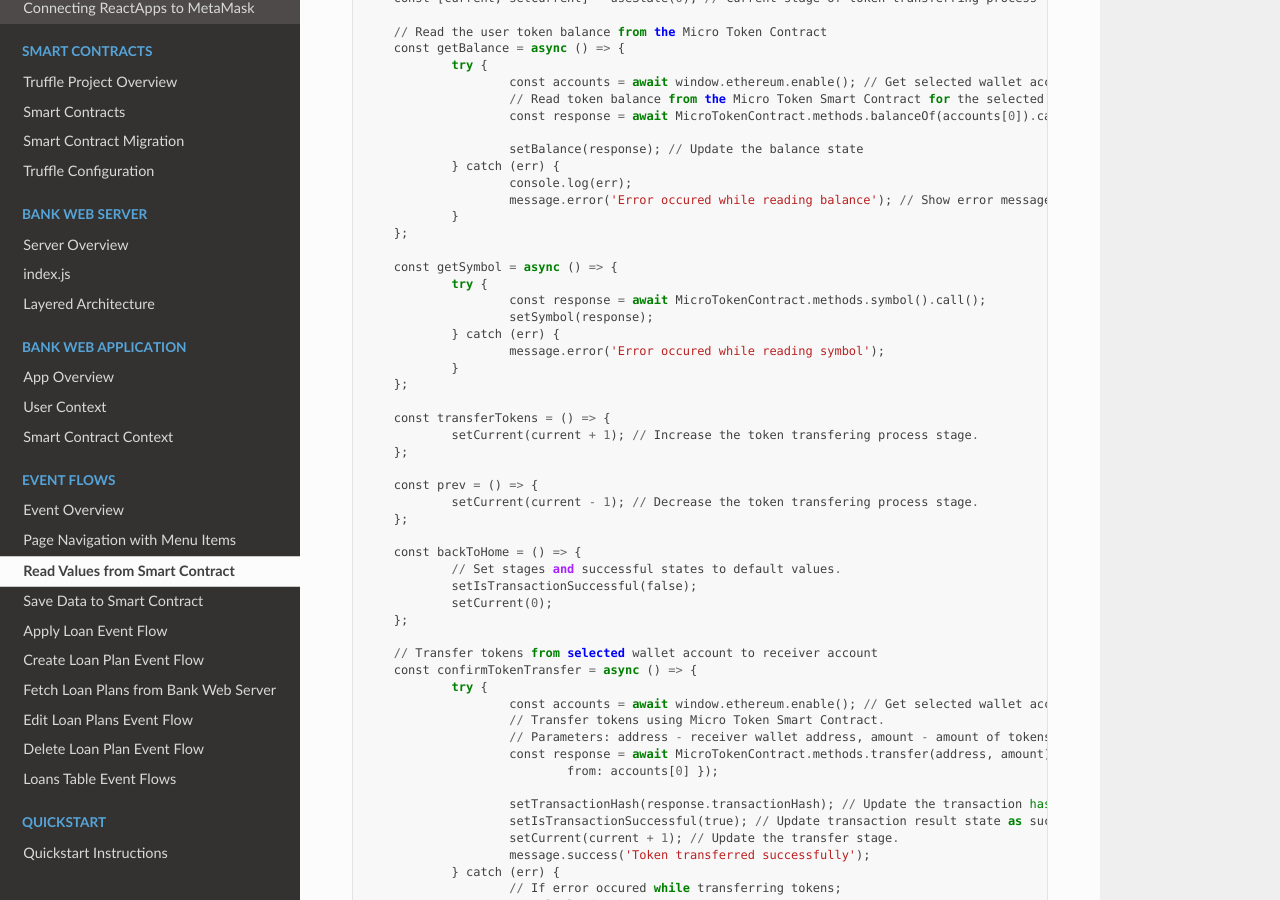
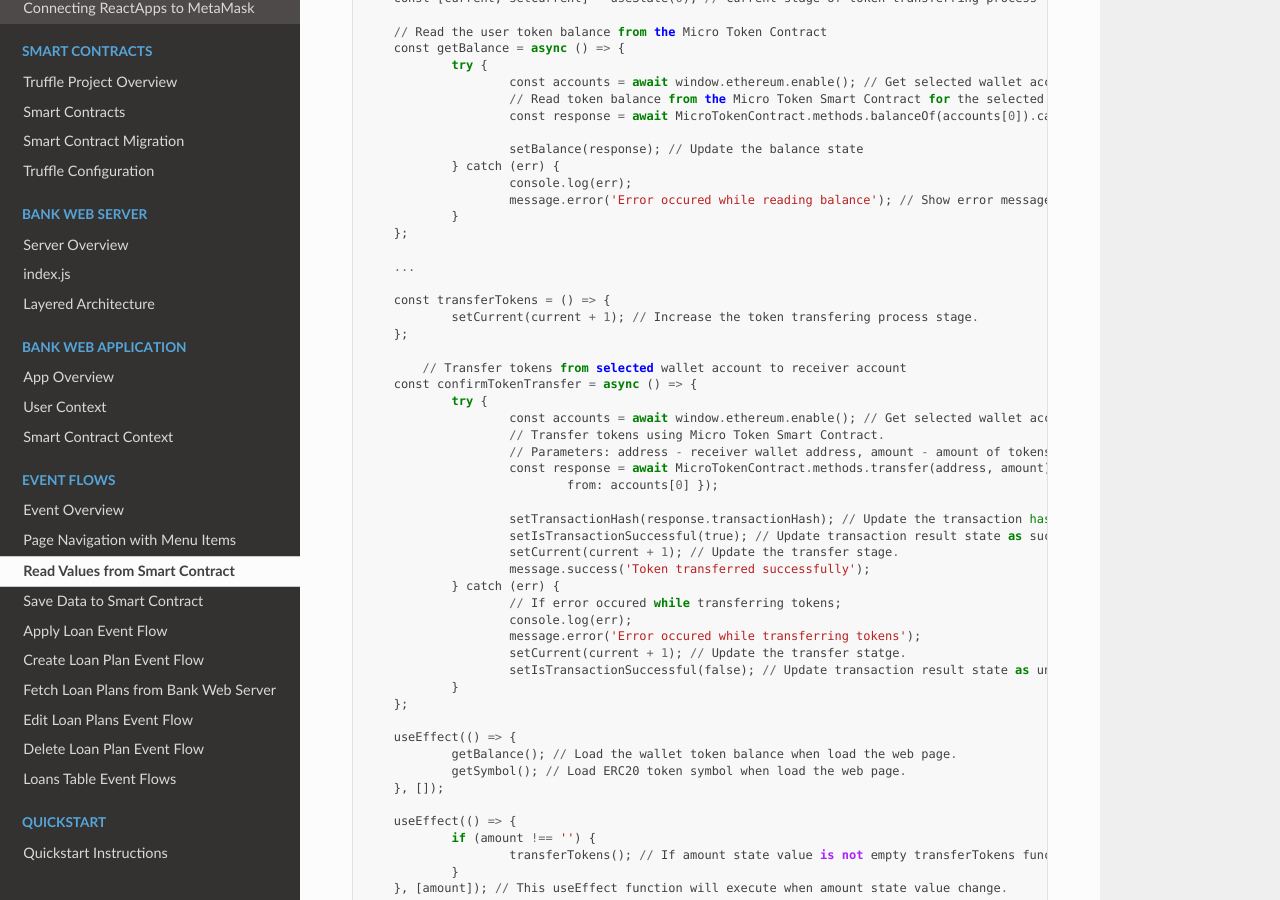
Before and after one commit to NivedithaKarthikeyan/LandregistryApp, a Sphinx documentation site: the page built from docs/source/eventFlow/readFromSmartContract.rst, in a window 1280 px wide and 900 px high, scrolled down 1735 px. Built offline with Sphinx 7.4.7 and the Read the Docs theme 2.0.0, drawn with Linux system fonts in a browser that asks for light colours.

Commit message:
Update docs/source/eventFlow/readFromSmartContract.rst

```diff
--- a/docs/source/eventFlow/readFromSmartContract.rst
+++ b/docs/source/eventFlow/readFromSmartContract.rst
@@ -82,30 +82,13 @@ In Next.js, this means directing to the ``pages/common/transfer.js`` file.
     		}
     	};
 
-    	const getSymbol = async () => {
-    		try {
-    			const response = await MicroTokenContract.methods.symbol().call();
-    			setSymbol(response);
-    		} catch (err) {
-    			message.error('Error occured while reading symbol');
-    		}
-    	};
+        ...
 
     	const transferTokens = () => {
     		setCurrent(current + 1); // Increase the token transfering process stage.
     	};
 
-    	const prev = () => {
-    		setCurrent(current - 1); // Decrease the token transfering process stage.
-    	};
-
-    	const backToHome = () => {
-    		// Set stages and successful states to default values.
-    		setIsTransactionSuccessful(false);
-    		setCurrent(0);
-    	};
-
-    	// Transfer tokens from selected wallet account to receiver account
+	    // Transfer tokens from selected wallet account to receiver account
     	const confirmTokenTransfer = async () => {
     		try {
     			const accounts = await window.ethereum.enable(); // Get selected wallet account from the metamask plugin.
```
